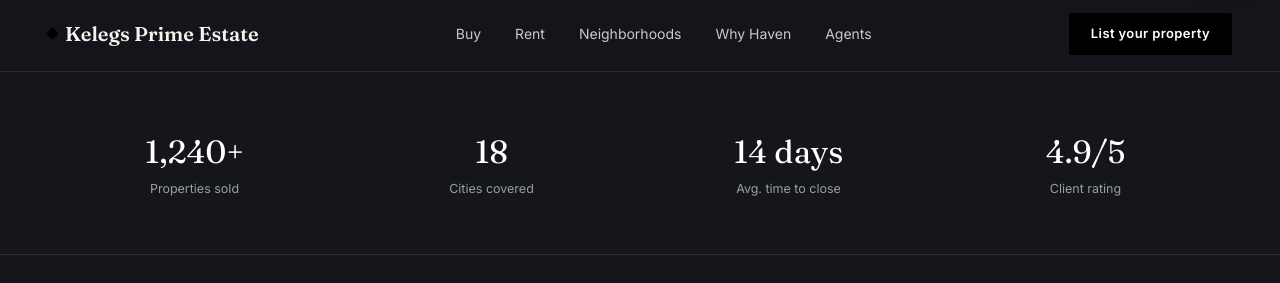
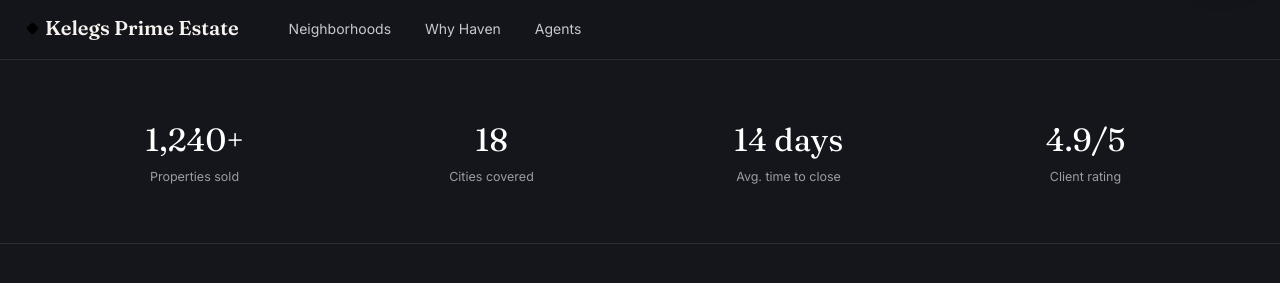
Before and after one commit to davidhenrynkeki10-source/Haven-Real-Estate, a website: page public/index.html in a window 1280 px wide. Shown: the part 803-1086 px from the top of the page. Drawn offline with Linux system fonts and the light colour scheme.

```diff
--- a/public/index.html
+++ b/public/index.html
@@ -99,10 +99,10 @@
 
   /* ============ NAV (sticky, appears after hero) ============ */
   header{position:sticky;top:0;z-index:60;background:rgba(20,22,27,0.9);backdrop-filter:blur(14px);border-bottom:1px solid var(--line);color:var(--cream);}
-  nav{display:flex;align-items:center;justify-content:space-between;padding:16px 28px;max-width:1240px;margin:0 auto;}
+  nav{display:flex;align-items:center;justify-content:space-between;padding:16px 28px;max-width:1240px;}
   .logo{font-size:20px;font-weight:600;display:flex;align-items:center;gap:8px;}
   .logo::before{content:"";width:9px;height:9px;background:var(--coral);border-radius:2px;display:inline-block;transform:rotate(45deg);}
-  .nav-links{display:flex;gap:34px;font-size:14px;color:#c7c9cf;}
+  .nav-links{display:flex;gap: 34px; margin-left: 50px; margin-right: auto; font-size:14px;color:#c7c9cf;}
   .nav-links a:hover{color:var(--cream);}
   .btn{display:inline-flex;align-items:center;gap:8px;padding:11px 22px;border-radius:2px;font-size:13px;font-weight:600;letter-spacing:0.03em;cursor:pointer;border:none;transition:all .25s;}
   .btn-coral{background:var(--coral);color:#fff;}
@@ -295,9 +295,8 @@
   <nav>
     <div class="logo">Kelegs Prime Estate</div>
     <div class="nav-links">
-      <a href="#listings">Buy</a><a href="#listings">Rent</a><a href="#neighborhoods">Neighborhoods</a><a href="#why">Why Haven</a><a href="#agents">Agents</a>
+    <a href="#neighborhoods">Neighborhoods</a><a href="#why">Why Haven</a><a href="#agents">Agents</a>
     </div>
-    <a href="#" class="btn btn-coral">List your property</a>
   </nav>
 </header>
 
```
